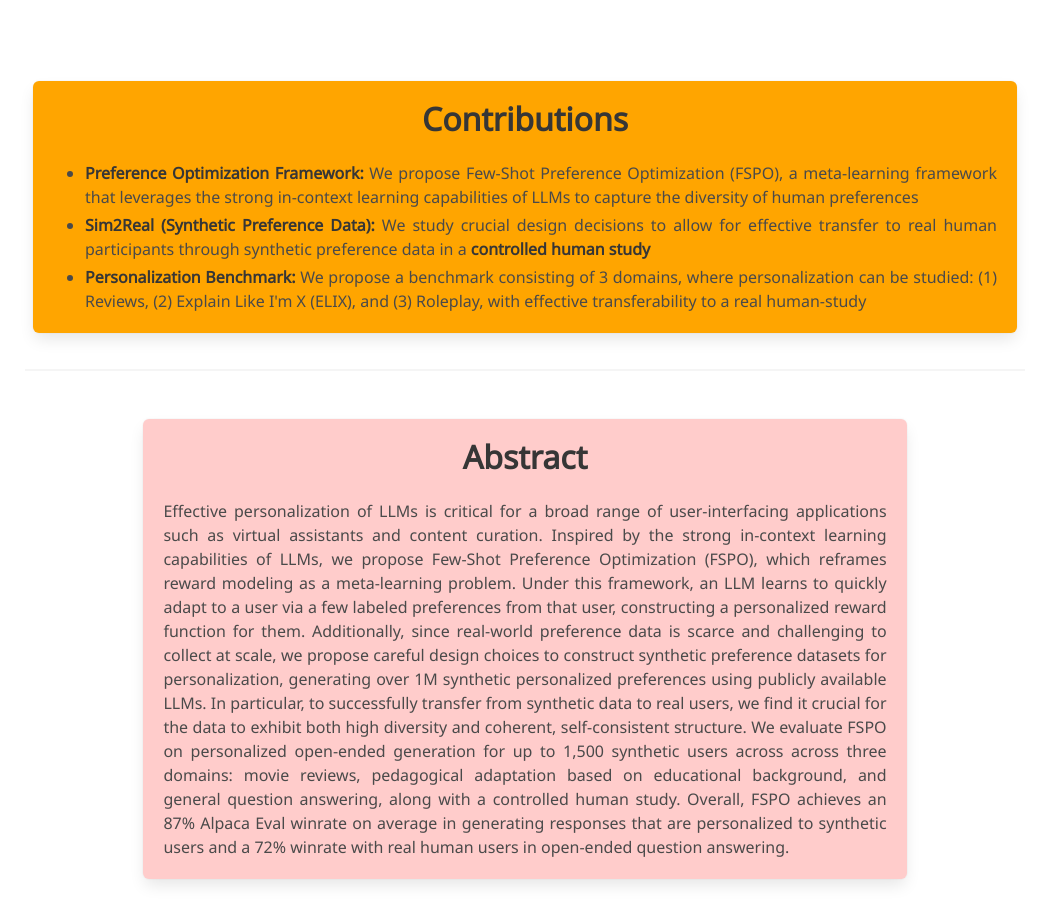
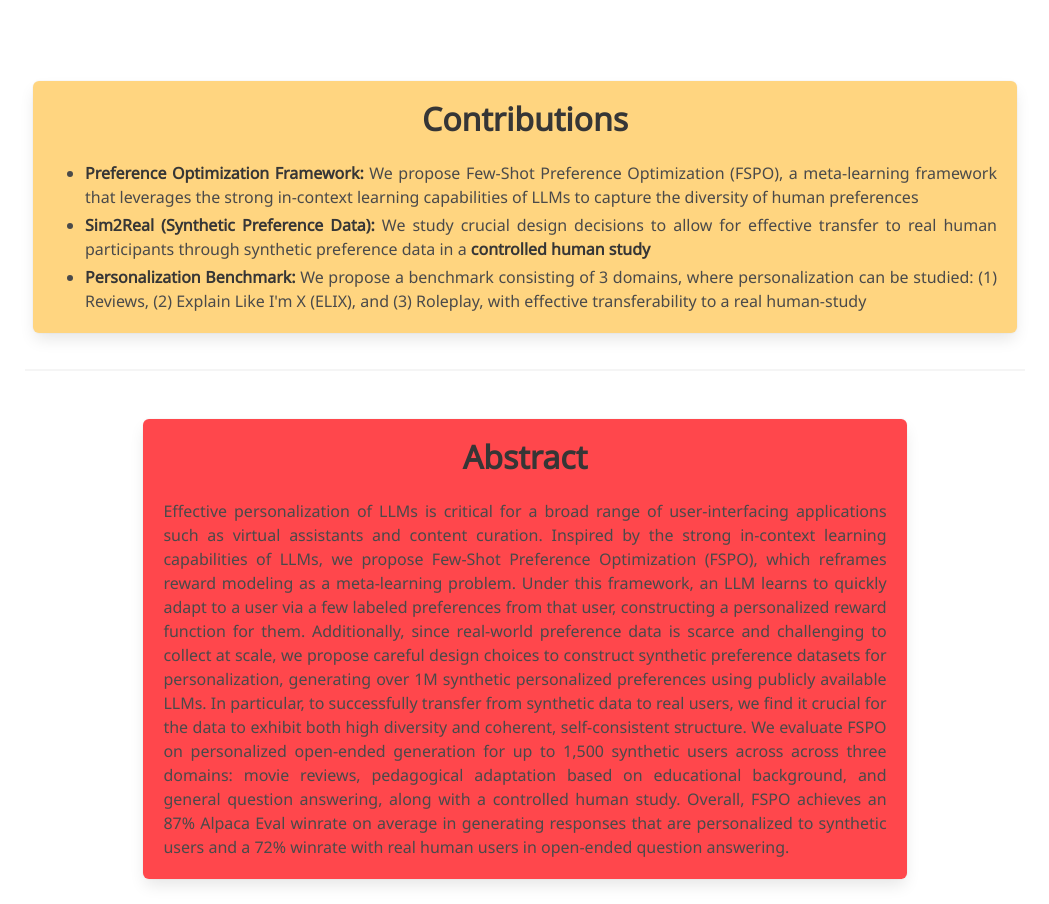
Before and after one commit to fewshot-preference-optimization/fewshot-preference-optimization.github.io, a plain HTML site: page index.html in a window 1280 px wide. Shown: the part 868-1772 px from the top of the page, without its empty margins (115-1164 px from the left). Drawn offline with nearby package versions, Linux system fonts and the light colour scheme; some icons are missing; a web font is replaced by a local one.

Commit message:
lighter color

```diff
--- a/index.html
+++ b/index.html
@@ -177,7 +177,7 @@
   <div class="container is-max-desktop">
     <!-- Abstract. -->
     <div class="columns is-centered has-text-centered">
-      <div class="box" style="background-color:#FFA500">
+      <div class="box" style="background-color:#FFD580">
       <h2 class="title is-3" id="contributions">Contributions</h2>
       <div class="content has-text-justified">
         <p>
@@ -200,7 +200,7 @@
     <!-- Abstract. -->
     <div class="columns is-centered has-text-centered">
       <div class="column is-four-fifths">
-        <div class="box" style="background-color:#ffcccb">
+        <div class="box" style="background-color:#FF474C">
         <h2 class="title is-3" id="abstract">Abstract</h2>
         <div class="content has-text-justified">
           <p>
```
